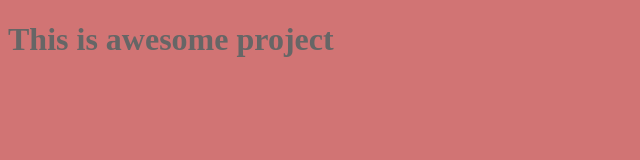
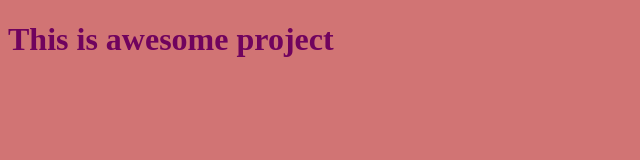
Before and after one commit to ahapov/super-cool-project, a plain HTML site: page index.html in a window 1280 px wide. Shown: the whole page, without its empty margins (0-640 px from the left). Drawn offline with Linux system fonts and the light colour scheme.

Commit message:
h1 was restyled

```diff
--- a/style.css
+++ b/style.css
@@ -3,5 +3,5 @@ body {
 }
 
 h1 {
-  color: #666;
+  color: rgb(112, 3, 94);
 }
```
